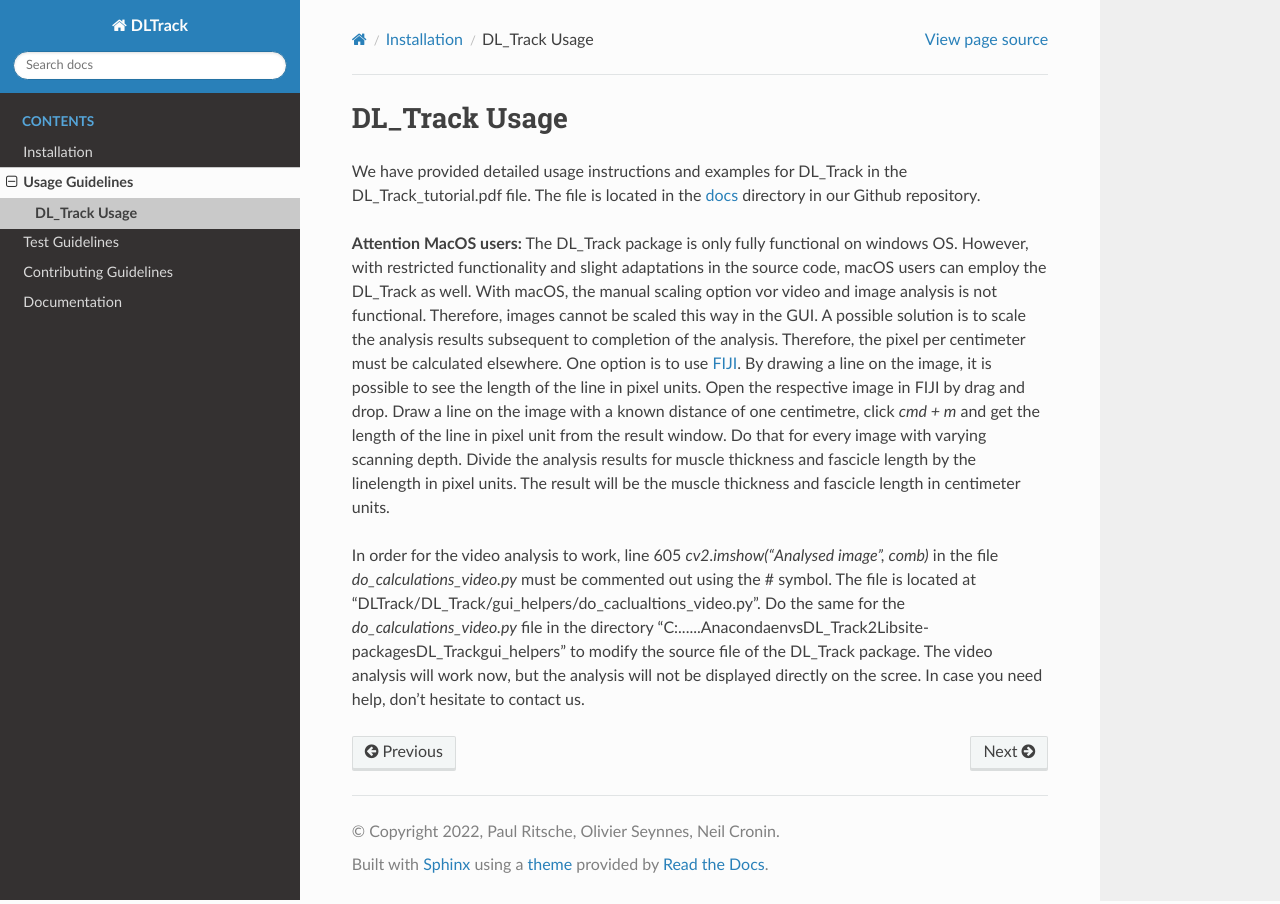
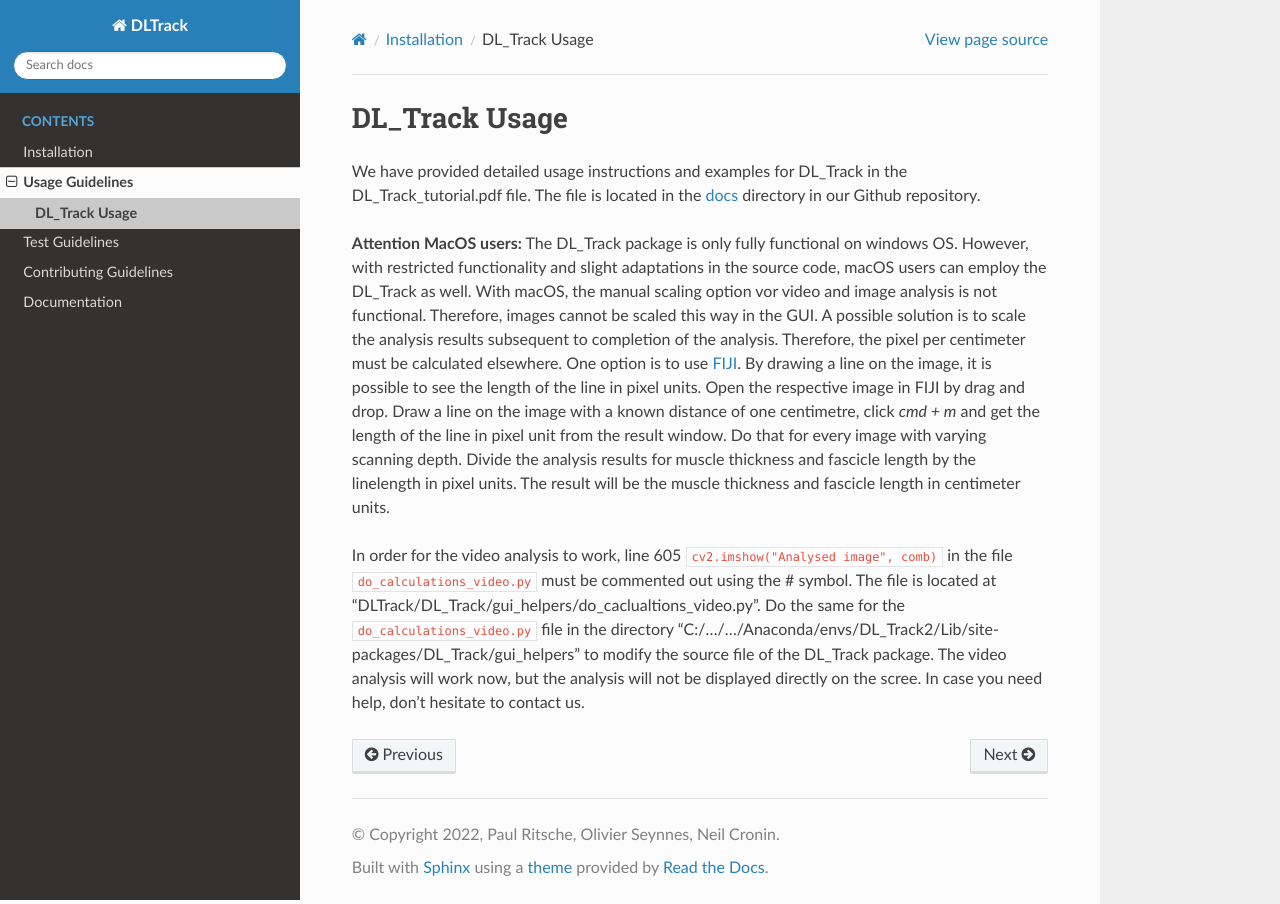
Before and after one commit to PaulRitsche/DL_Track_US, a Sphinx documentation site: the page built from docs/source/usage.rst, in a window 1280 px wide. Built offline with Sphinx 7.4.7 and the Read the Docs theme 2.0.0, drawn with Linux system fonts in a browser that asks for light colours.

Commit message:
Fixed: documentation macOS

```diff
--- a/docs/source/usage.rst
+++ b/docs/source/usage.rst
@@ -6,4 +6,4 @@ We have provided detailed usage instructions and examples for DL_Track in the DL
 **Attention MacOS users:**
 The DL_Track package is only fully functional on windows OS. However, with restricted functionality and slight adaptations in the source code, macOS users can employ the DL_Track as well. With macOS, the manual scaling option vor video and image analysis is not functional. Therefore, images cannot be scaled this way in the GUI. A possible solution is to scale the analysis results subsequent to completion of the analysis. Therefore, the pixel per centimeter must be calculated elsewhere. One option is to use `FIJI <https://imagej.net/software/fiji/downloads>`_. By drawing a line on the image, it is possible to see the length of the line in pixel units. Open the respective image in FIJI by drag and drop. Draw a line on the image with a known distance of one centimetre, click `cmd + m` and get the length of the line in pixel unit from the result window. Do that for every image with varying scanning depth. Divide the analysis results for muscle thickness and fascicle length by the linelength in pixel units. The result will be the muscle thickness and fascicle length in centimeter units.
 
-In order for the video analysis to work, line 605 `cv2.imshow("Analysed image", comb)` in the file `do_calculations_video.py` must be commented out using the # symbol. The file is located at "DLTrack/DL_Track/gui_helpers/do_caclualtions_video.py".  Do the same for the `do_calculations_video.py` file in the directory "C:\...\...\Anaconda\envs\DL_Track2\Lib\site-packages\DL_Track\gui_helpers" to modify the source file of the DL_Track package. The video analysis will work now, but the analysis will not be displayed directly on the scree. In case you need help, don't hesitate to contact us.
+In order for the video analysis to work, line 605 ``cv2.imshow("Analysed image", comb)`` in the file      ``do_calculations_video.py`` must be commented out using the # symbol. The file is located at "DLTrack/DL_Track/gui_helpers/do_caclualtions_video.py".  Do the same for the ``do_calculations_video.py`` file in the directory "C:/.../.../Anaconda/envs/DL_Track2/Lib/site-packages/DL_Track/gui_helpers" to modify the source file of the DL_Track package. The video analysis will work now, but the analysis will not be displayed directly on the scree. In case you need help, don't hesitate to contact us.
--- a/pyproject.toml
+++ b/pyproject.toml
@@ -3,7 +3,7 @@ requires = ["hatchling"]
 build-backend = "hatchling.build"
 
 [project]
-name = "Testing_DL_Track"
+name = "DL_Track"
 version = "0.1.0"
 authors = [
   { name="Paul Ritsche", email="paul.ritsche@unibas.ch" },
```
